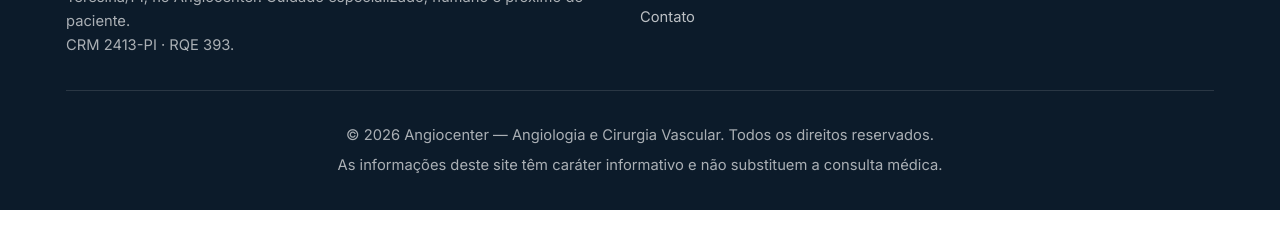
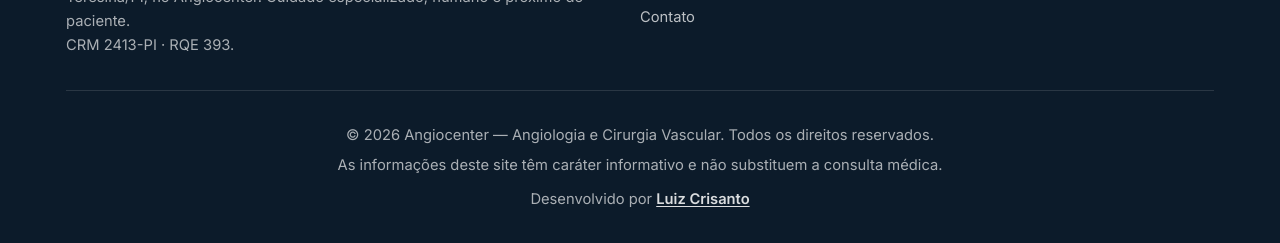
Before and after one commit to luizcrisantoo/site-dr-marco, a plain HTML site: page index.html in a window 1280 px wide. Shown: the part 8782-9025 px from the top of the page. Before the commit the page ends 8992 px from the top, so only its background shows below. Drawn offline with Linux system fonts and the light colour scheme.

Commit message:
Adiciona credito Desenvolvido por Luiz Crisanto no rodape

```diff
--- a/css/styles.css
+++ b/css/styles.css
@@ -195,6 +195,9 @@ ul { list-style: none; }
 .footer__bottom { border-top: 1px solid rgba(255,255,255,0.12); margin-top: var(--spacing-lg); padding-top: var(--spacing-lg);
   text-align: center; font-size: 0.82rem; color: rgba(255,255,255,0.5); }
 .footer__disclaimer { font-size: 0.78rem; margin-top: 0.4rem; }
+.footer__credit { font-size: 0.82rem; margin-top: 0.6rem; color: rgba(255,255,255,0.5); }
+.footer__credit a { color: rgba(255,255,255,0.85); font-weight: 600; text-decoration: underline; text-underline-offset: 2px; }
+.footer__credit a:hover { color: #fff; }
 
 /* ---------- 6. Utilitarios ---------- */
 .float-wpp { position: fixed; right: 18px; bottom: 18px; z-index: 90; width: 56px; height: 56px; border-radius: 50%;
--- a/index.html
+++ b/index.html
@@ -544,6 +544,7 @@
       <div class="footer__bottom">
         <p>&copy; <span id="year"></span> Angiocenter — Angiologia e Cirurgia Vascular. Todos os direitos reservados.</p>
         <p class="footer__disclaimer">As informações deste site têm caráter informativo e não substituem a consulta médica.</p>
+        <p class="footer__credit">Desenvolvido por <a href="https://luizcrisantoo.github.io/site-portfolio/" target="_blank" rel="noopener noreferrer">Luiz Crisanto</a></p>
       </div>
     </div>
   </footer>
```
